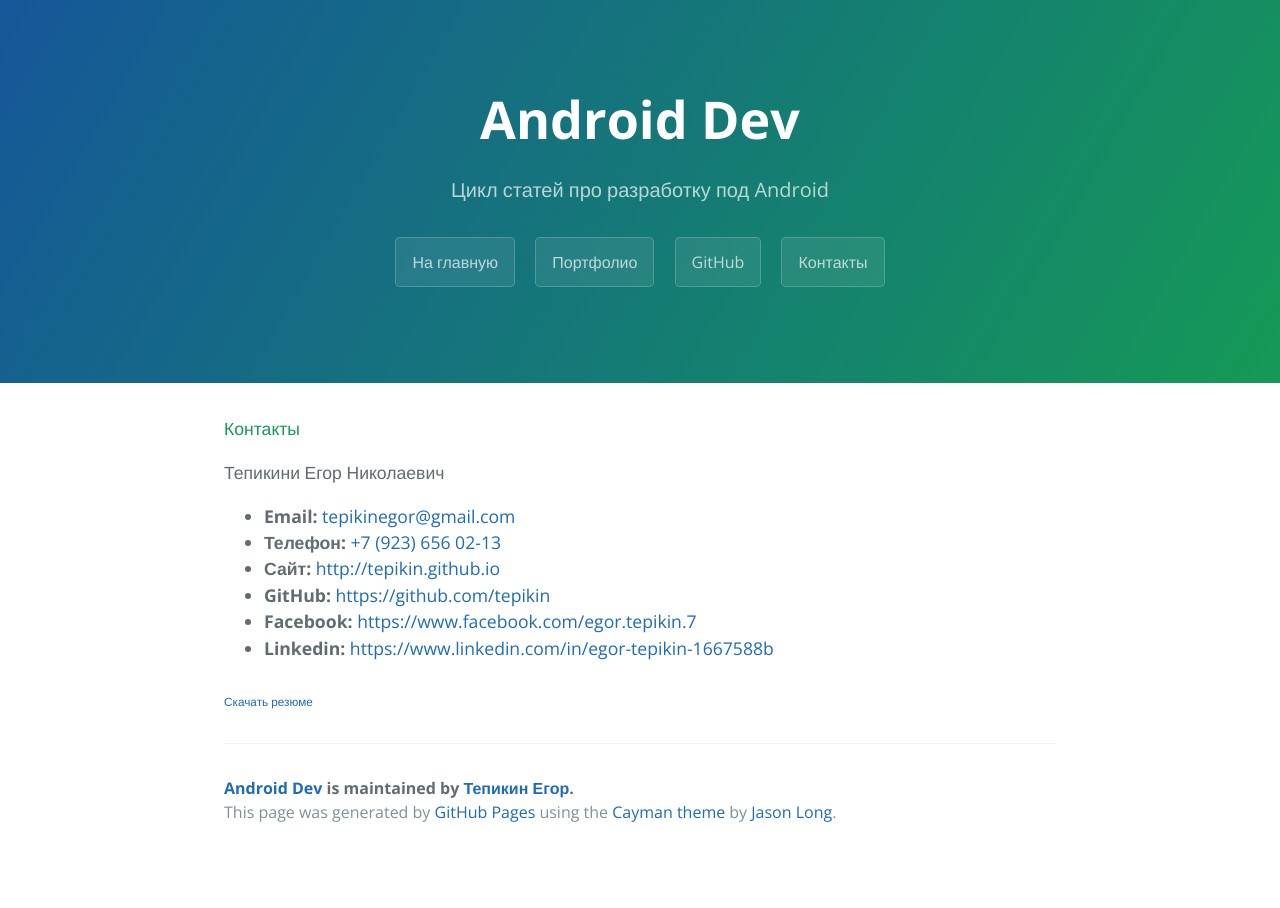
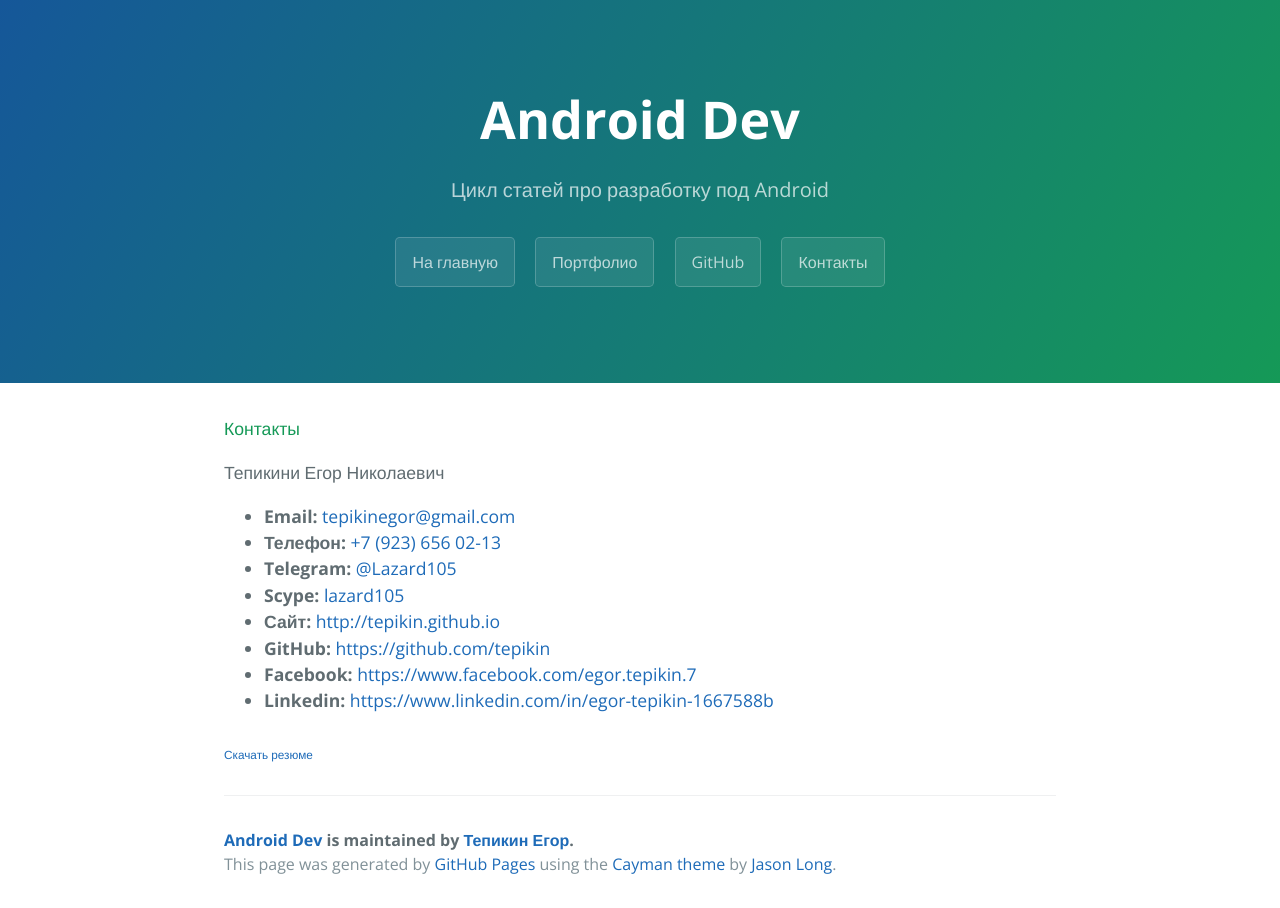
Before and after one commit to tepikin/tepikin.github.io, a Jekyll site: the page built from contacts/index.html, in a window 1280 px wide. Built offline with Jekyll 4.4.1, drawn with Linux system fonts in a browser that asks for light colours.

Commit message:
Update index.html

```diff
--- a/contacts/index.html
+++ b/contacts/index.html
@@ -11,9 +11,11 @@ title: {{ site.name }}
 <ul class="posts">
 	<li><b>Email:</b> <a href="mailto:tepikinegor@gmail.com?subject=Android%20Dev&body=:%20http%3A%2F%2Ftepikin.github.io%2F">tepikinegor@gmail.com</a></li>
 	<li><b>Телефон:</b> <a href="tel:+79236560213">+7 (923) 656 02-13</a></li>
+	<li><b>Telegram:</b> <a href="https://telegram.me/Lazard105">@Lazard105</a></li>
+	<li><b>Scype:</b> <a href="skype:lazard105?chat">lazard105</a></li>
 	<li><b>Сайт:</b> <a href="http://tepikin.github.io">http://tepikin.github.io</a></li>
 	<li><b>GitHub:</b> <a href="https://github.com/tepikin">https://github.com/tepikin</a></li>
-	<li><b>Facebook:</b> <a href="https://www.facebook.com/egor.tepikin."7>https://www.facebook.com/egor.tepikin.7</a></li>
+	<li><b>Facebook:</b> <a href="https://www.facebook.com/egor.tepikin.7">https://www.facebook.com/egor.tepikin.7</a></li>
 	<li><b>Linkedin:</b> <a href="https://www.linkedin.com/in/egor-tepikin-1667588b">https://www.linkedin.com/in/egor-tepikin-1667588b</a></li>
 </ul>
 <p>
```
